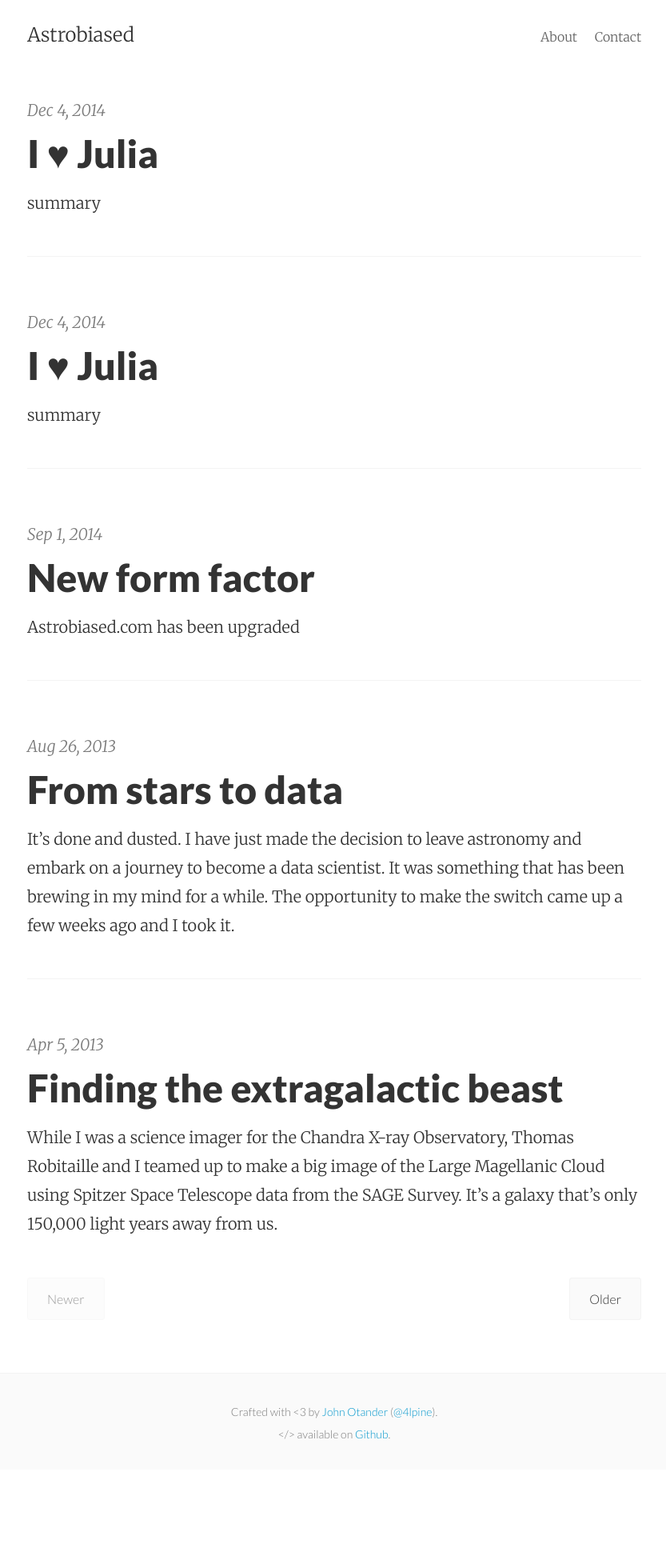
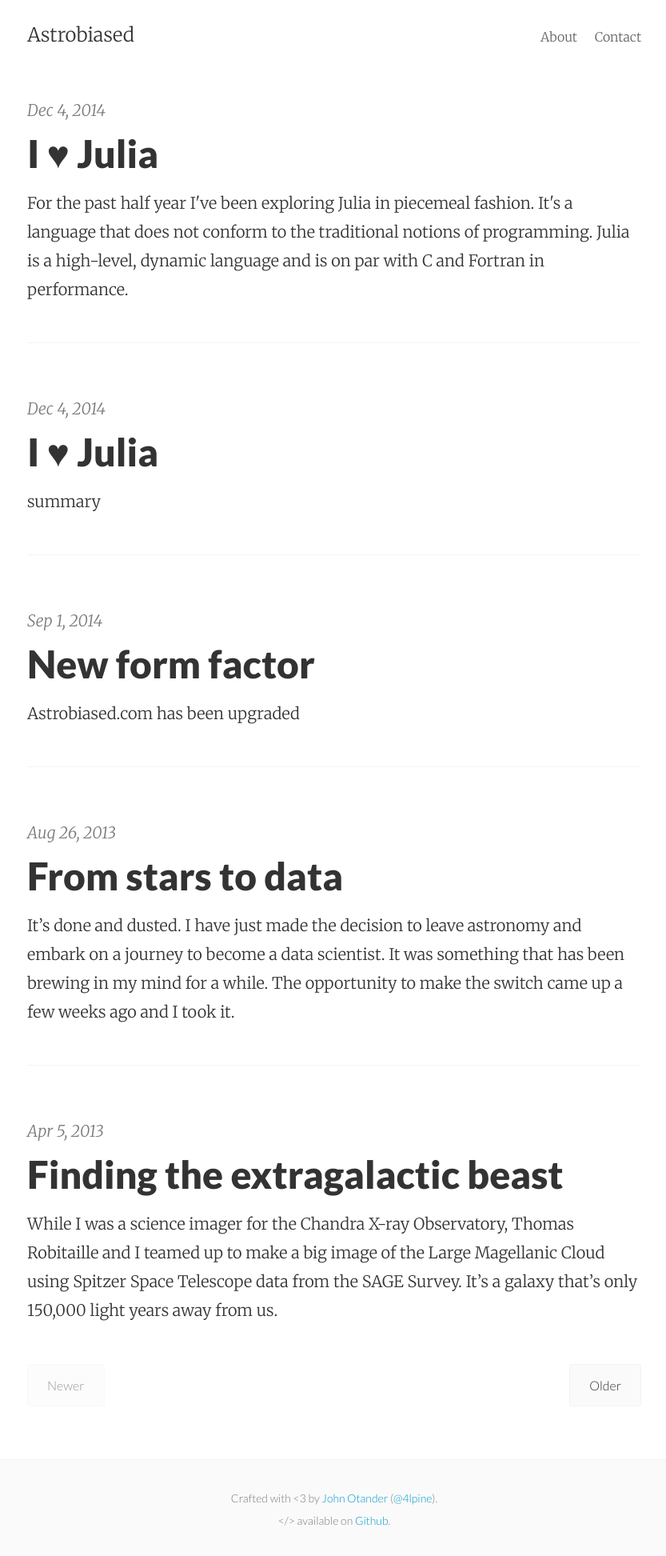
Before and after one commit to ebressert/ebressert.github.io, a Jekyll site: the page built from index.html, in a window 1280 px wide. Shown: the whole page at 80% size, without its empty margins (222-1055 px from the left). Built offline with Jekyll 4.4.1, drawn with Linux system fonts in a browser that asks for light colours; the list of posts is cut into pages by our own code; before the commit the page ends 1837 px from its top, so only the background shows below that.

Commit message:
minor change

```diff
--- a/_posts/2014-12-04-i-heart-julia.md
+++ b/_posts/2014-12-04-i-heart-julia.md
@@ -2,7 +2,7 @@
 layout:     post
 title:      I ♥ Julia
 date:       2014-12-04
-summary:    summary
+summary:    For the past half year I've been exploring Julia in piecemeal fashion. It's a language that does not conform to the traditional notions of programming. Julia is a high-level, dynamic language and is on par with C and Fortran in performance.
 ---
 
 For the past half year I've been exploring [Julia](http://julialang.org/) in piecemeal fashion. It's a language that does not conform to the traditional notions of programming. Julia is a high-level, dynamic language (like Python) and is on par with C and Fortran in performance.
```
